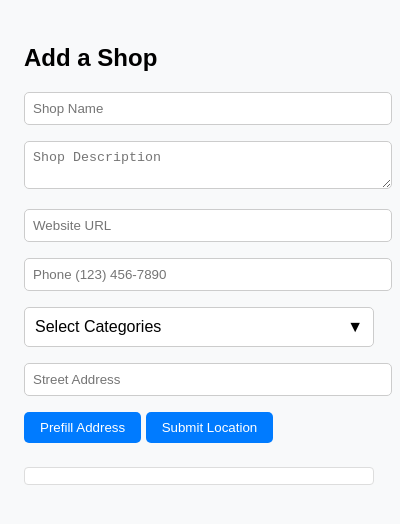
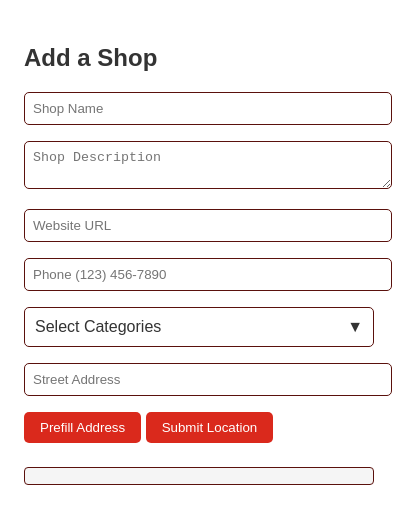
Before and after one commit to gccornejo441/Wich-Wayz-Map-Extension, a browser extension: page popup.html in a window 400 px wide. Drawn offline with Linux system fonts and the light colour scheme.

Commit message:
style: Update styles for inputs, buttons, and multiselect components for improved UI consistency

```diff
--- a/css/styles.css
+++ b/css/styles.css
@@ -2,54 +2,66 @@ body {
   font-family: sans-serif;
   padding: 1rem;
   width: 350px;
-    background-color: #f8f9fa;
+  background-color: #FFFFFF; /* background */
+  color: #333333; /* accent text color */
 }
+
 input, textarea, select {
   width: 100%;
   padding: 0.5rem;
   margin-bottom: 1rem;
-    border: 1px solid #ccc;
+  border: 1px solid #5a110c; /* primaryBorder */
   border-radius: 5px;
+  background-color: #FFFFFF; /* background */
+  color: #333333; /* accent text */
 }
+
 button {
   padding: 0.5rem 1rem;
   border: none;
   border-radius: 5px;
-    color: white;
-    background-color: #007bff;
+  color: #FFFFFF; /* white text */
+  background-color: #DA291C; /* primary */
   cursor: pointer;
   margin-bottom: 0.5rem;
 }
+
 button:disabled {
   background-color: #aaa;
 }
+
 .multiselect {
-    border: 1px solid #ccc;
+  border: 1px solid #5a110c; /* primaryBorder */
   border-radius: 5px;
   padding: 0.5rem;
   margin-bottom: 1rem;
-    background-color: white;
+  background-color: #FFFFFF;
 }
+
 .multiselect label {
   display: block;
   margin-bottom: 0.3rem;
 }
+
 .row {
   display: flex;
   gap: 1rem;
 }
+
 .col {
   flex: 1;
 }
+
 #response {
   white-space: pre-wrap;
-    background-color: #fff;
-    border: 1px solid #ddd;
+  background-color: #F5F5F5; /* lightGray */
+  border: 1px solid #5a110c; /* primaryBorder */
   border-radius: 4px;
   padding: 0.5rem;
   margin-top: 1rem;
   font-family: monospace;
   font-size: 0.9rem;
+  color: #333333;
 }
 
 .msd {
@@ -63,16 +75,17 @@ body {
   justify-content: space-between;
   align-items: center;
   padding: 10px;
-    background: white;
-    border: 1px solid #ccc;
+  background: #FFFFFF;
+  border: 1px solid #5a110c;
   border-radius: 5px;
   cursor: pointer;
+  color: #333333;
 }
 
 .msd_options_container {
-    border: 1px solid #ccc;
+  border: 1px solid #5a110c;
   border-top: none;
-    background: white;
+  background: #FFFFFF;
   max-height: 200px;
   overflow-y: auto;
   border-radius: 0 0 5px 5px;
@@ -84,13 +97,12 @@ body {
 }
 
 .msd_options_option-check {
-    background-color: #e0f7fa;
+  background-color: #FFC72C;
 }
 
 .msd_options_checkbox {
   float: right;
 }
-
 
 #categoryCheckboxes {
   display: flex;
@@ -103,12 +115,13 @@ body {
   align-items: center;
   gap: 8px;
   font-size: 14px;
+  color: #333333;
 }
 
 .checkbox-item input[type="checkbox"] {
   width: 16px;
   height: 16px;
-    accent-color: #007bff;
+  accent-color: #DA291C;
 }
 
 #manualFields {
```
Lines whose indentation alone changed are shown as unchanged.
